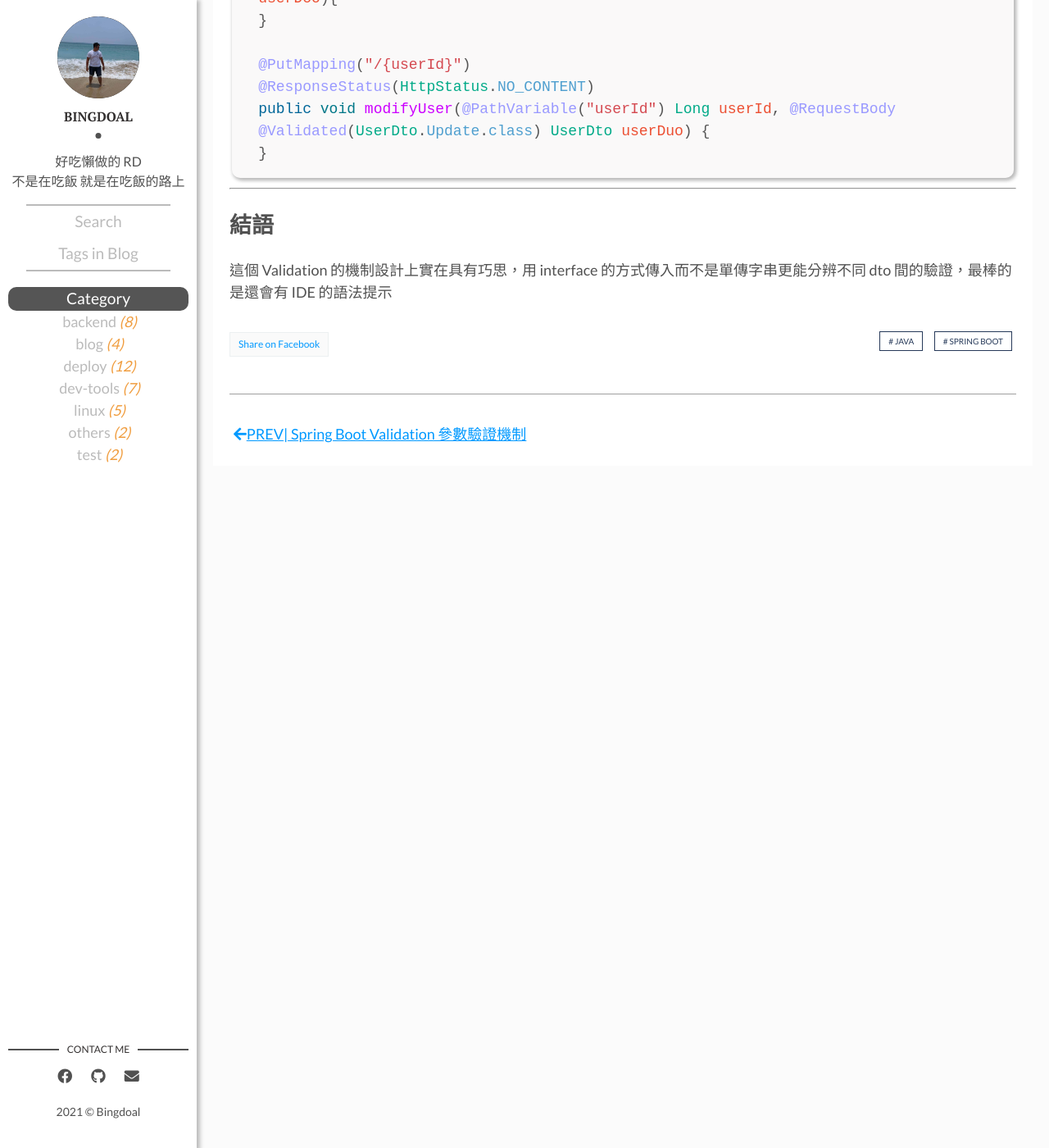
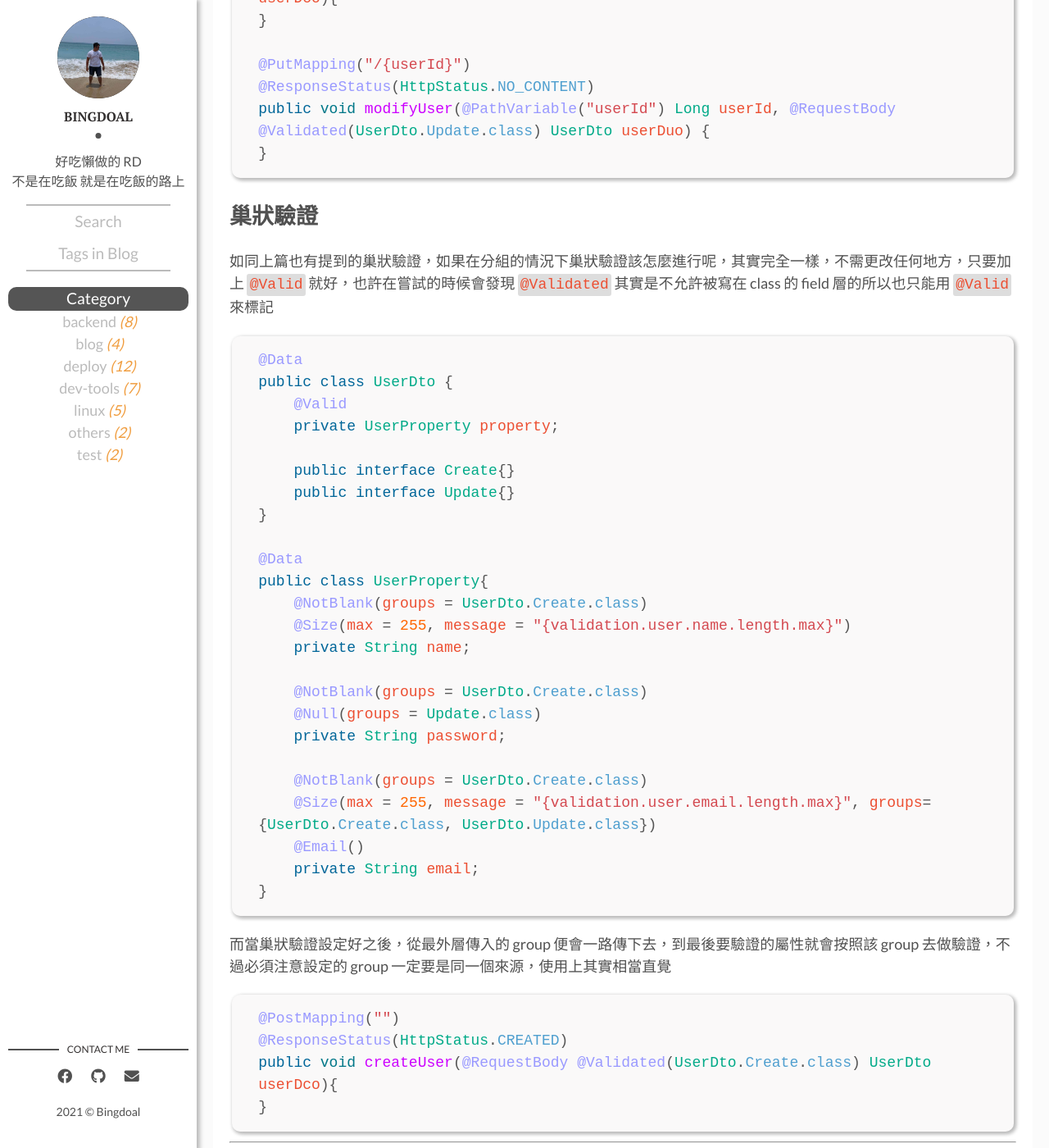
Before and after one commit to Bingdoal/bingdoal.github.io, a Jekyll site: the page built from _posts/2021/2021-10-21-spring-boot-validation-group-use-different-rule.md, in a window 1280 px wide and 1400 px high, scrolled down 1747 px. Shown: the whole window at 82% size. Built offline with Jekyll 4.4.1, drawn with Linux system fonts in a browser that asks for light colours; comment, search, counter and statistics services are not loaded.

Commit message:
add nest validation

````diff
--- a/_posts/2021/2021-10-21-spring-boot-validation-group-use-different-rule.md
+++ b/_posts/2021/2021-10-21-spring-boot-validation-group-use-different-rule.md
@@ -50,6 +50,45 @@ public void modifyUser(@PathVariable("userId") Long userId, @RequestBody @Valida
 }
 ```
 
+## 巢狀驗證
+如同上篇也有提到的巢狀驗證，如果在分組的情況下巢狀驗證該怎麼進行呢，其實完全一樣，不需更改任何地方，只要加上 `@Valid` 就好，也許在嘗試的時候會發現 `@Validated` 其實是不允許被寫在 class 的 field 層的所以也只能用 `@Valid` 來標記
+
+```java
+@Data
+public class UserDto {
+    @Valid
+    private UserProperty property;
+
+    public interface Create{}
+    public interface Update{}
+}
+
+@Data
+public class UserProperty{
+    @NotBlank(groups = UserDto.Create.class)
+    @Size(max = 255, message = "{validation.user.name.length.max}")
+    private String name;
+
+    @NotBlank(groups = UserDto.Create.class)
+    @Null(groups = Update.class)
+    private String password;
+
+    @NotBlank(groups = UserDto.Create.class)
+    @Size(max = 255, message = "{validation.user.email.length.max}", groups={UserDto.Create.class, UserDto.Update.class})
+    @Email()
+    private String email;
+}
+```
+
+而當巢狀驗證設定好之後，從最外層傳入的 group 便會一路傳下去，到最後要驗證的屬性就會按照該 group 去做驗證，不過必須注意設定的 group 一定要是同一個來源，使用上其實相當直覺
+
+```java
+@PostMapping("")
+@ResponseStatus(HttpStatus.CREATED)
+public void createUser(@RequestBody @Validated(UserDto.Create.class) UserDto userDco){
+}
+```
+
 ---
 
 ## 結語
````
Also changed, not shown: _posts/2021/2021-10-20-spring-boot-validate-request-body-and-nest-validate.md (+1 -1 lines).
